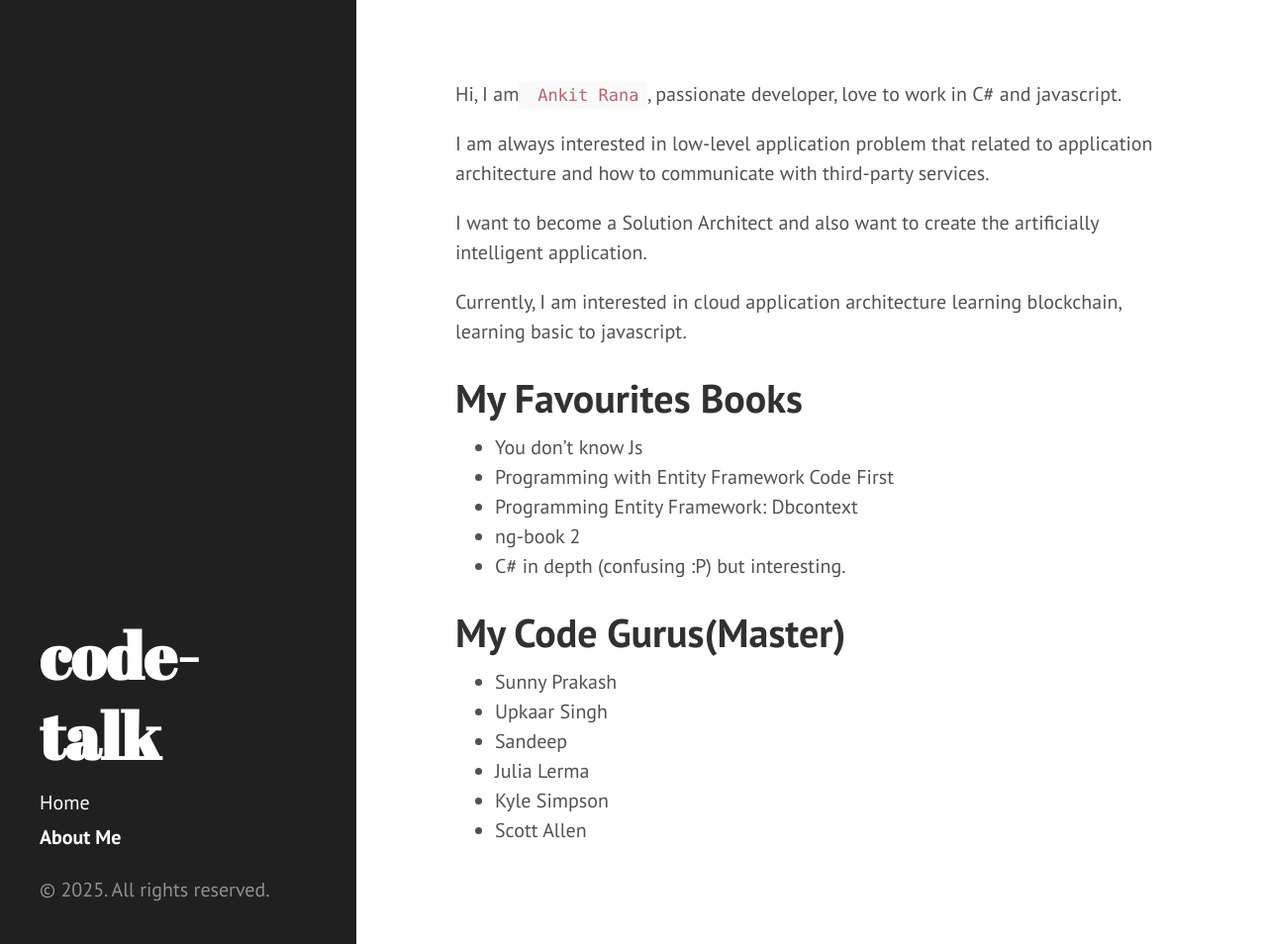
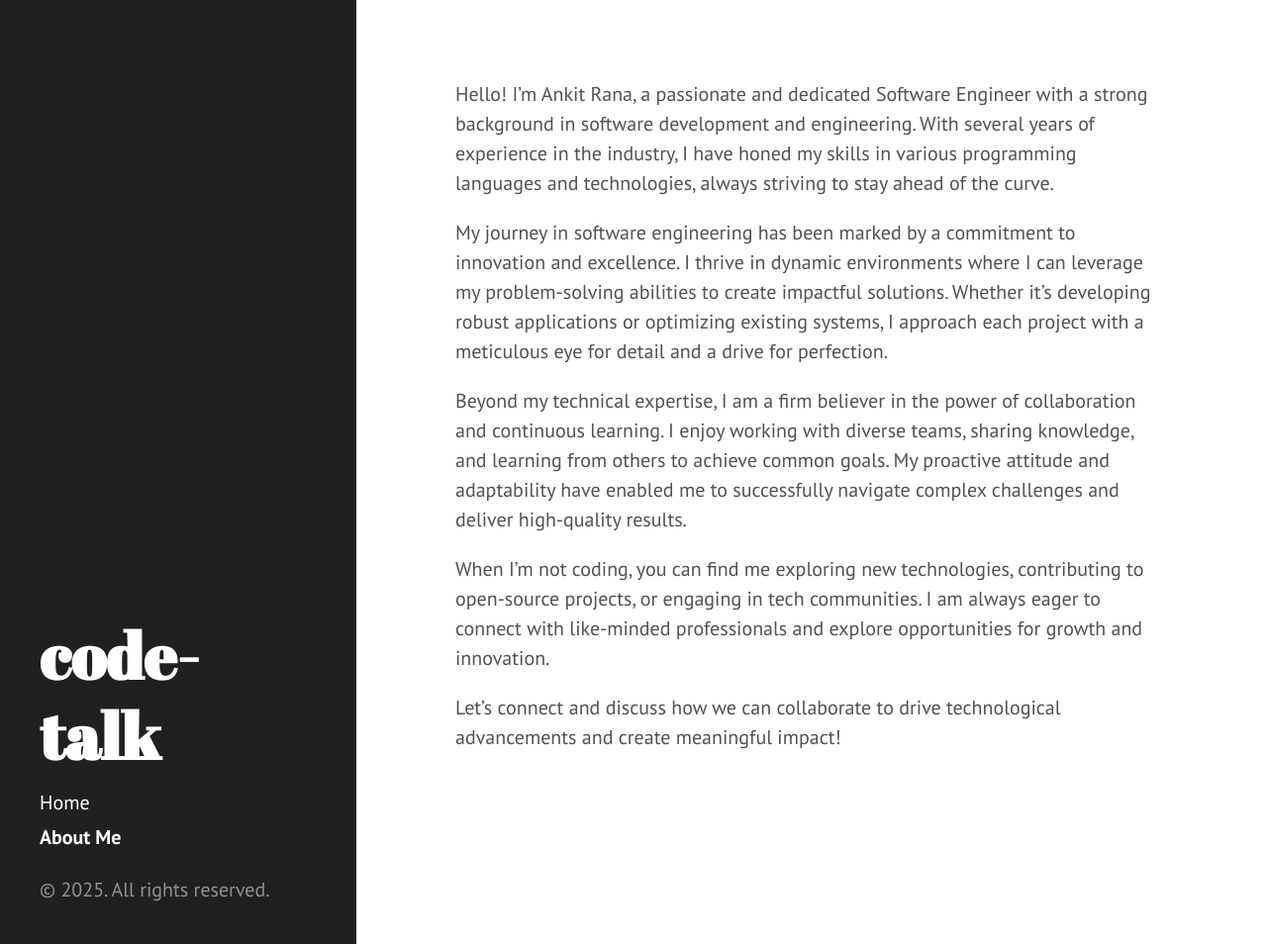
Before and after one commit to code-atom/code-atom.github.io, a Jekyll site: the page built from about.md, in a window 1280 px wide and 954 px high. Shown: the whole window at 99% size. Built offline with Jekyll 4.4.1, drawn with Linux system fonts in a browser that asks for light colours; Markdown is read by kramdown in place of the engine named in the settings.

Commit message:
Updated About

```diff
--- a/about.md
+++ b/about.md
@@ -4,27 +4,12 @@ permalink: "/about"
 layout: page
 ---
 
-Hi, I am` Ankit Rana`, passionate developer, love to work in C# and javascript.
+Hello! I'm Ankit Rana, a passionate and dedicated Software Engineer with a strong background in software development and engineering. With several years of experience in the industry, I have honed my skills in various programming languages and technologies, always striving to stay ahead of the curve.
 
-I am always interested in low-level application problem that related to application architecture and how to communicate with third-party services.
+My journey in software engineering has been marked by a commitment to innovation and excellence. I thrive in dynamic environments where I can leverage my problem-solving abilities to create impactful solutions. Whether it's developing robust applications or optimizing existing systems, I approach each project with a meticulous eye for detail and a drive for perfection.
 
-I want to become a Solution Architect and also want to create the artificially intelligent application.
+Beyond my technical expertise, I am a firm believer in the power of collaboration and continuous learning. I enjoy working with diverse teams, sharing knowledge, and learning from others to achieve common goals. My proactive attitude and adaptability have enabled me to successfully navigate complex challenges and deliver high-quality results.
 
-Currently, I am interested in cloud application architecture learning blockchain, learning basic to javascript.
+When I'm not coding, you can find me exploring new technologies, contributing to open-source projects, or engaging in tech communities. I am always eager to connect with like-minded professionals and explore opportunities for growth and innovation.
 
-# My Favourites Books
-* You don't know Js
-* Programming with Entity Framework Code First
-* Programming  Entity Framework: Dbcontext
-* ng-book 2
-* C# in depth (confusing  :P)  but interesting.
-
-
-
-# My  Code Gurus(Master)
-* Sunny Prakash
-* Upkaar Singh
-* Sandeep
-* Julia Lerma
-* Kyle Simpson
-* Scott Allen
+Let's connect and discuss how we can collaborate to drive technological advancements and create meaningful impact!
```
